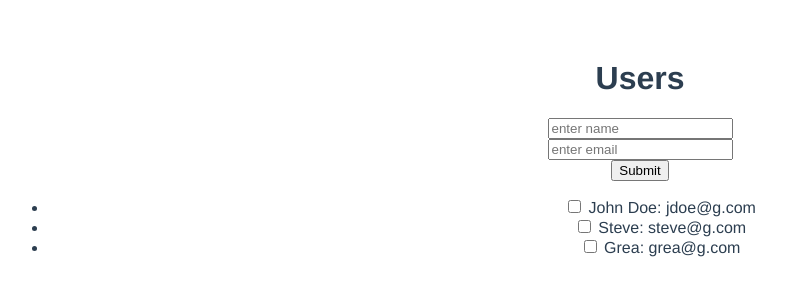
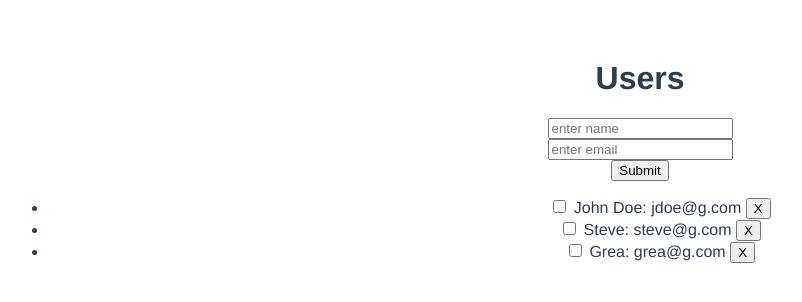
Before and after one commit to dctreborn/vue-practice, a Vue app: page / in a window 1280 px wide. Shown: the top 302 px of the page, without its empty margins (0-802 px from the left). Built offline with nearby package versions, Linux system fonts and the light colour scheme.

Commit message:
list item deletion added

```diff
--- a/src/components/Users.vue
+++ b/src/components/Users.vue
@@ -13,6 +13,7 @@
                 <input type="checkbox" class="toggle" v-model="user.contacted">
                 <span :class="{contacted: user.contacted}">
                     {{user.name}}: {{user.email}}
+                    <button v-on:click="deleteUser(user)">X</button>
                 </span>
             </li>
         </ul>
@@ -53,6 +54,9 @@
                     contacted: false
                 });
                 console.log("add");
+            },
+            deleteUser: function(user){
+                this.users.splice(this.users.indexOf(user), 1);
             }
         },
         computed: {
```
